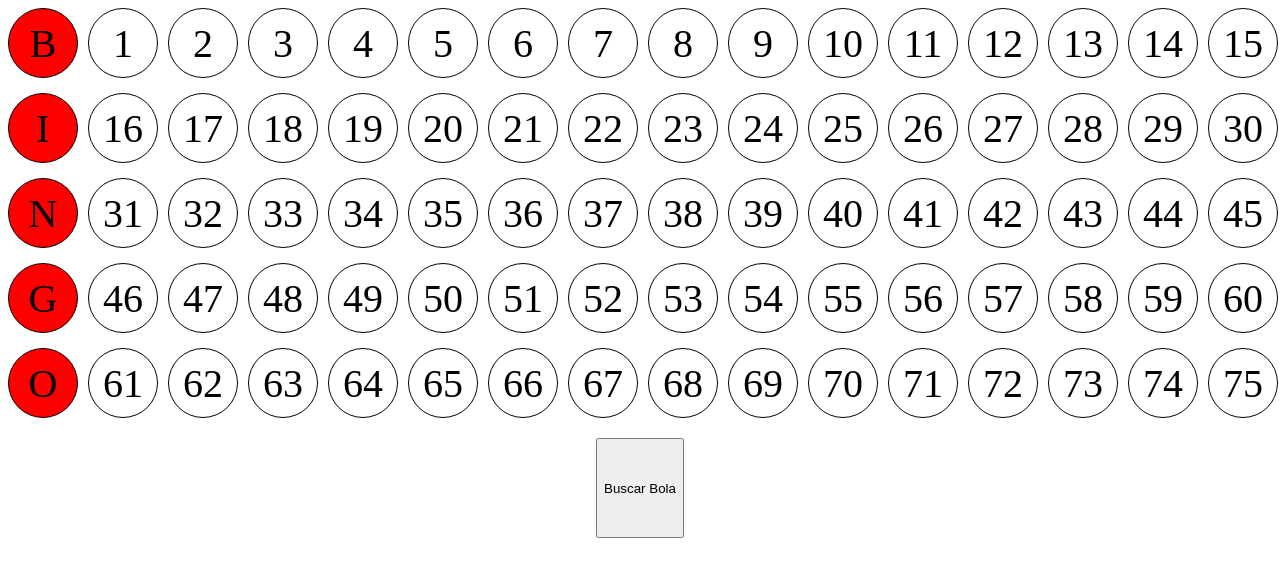
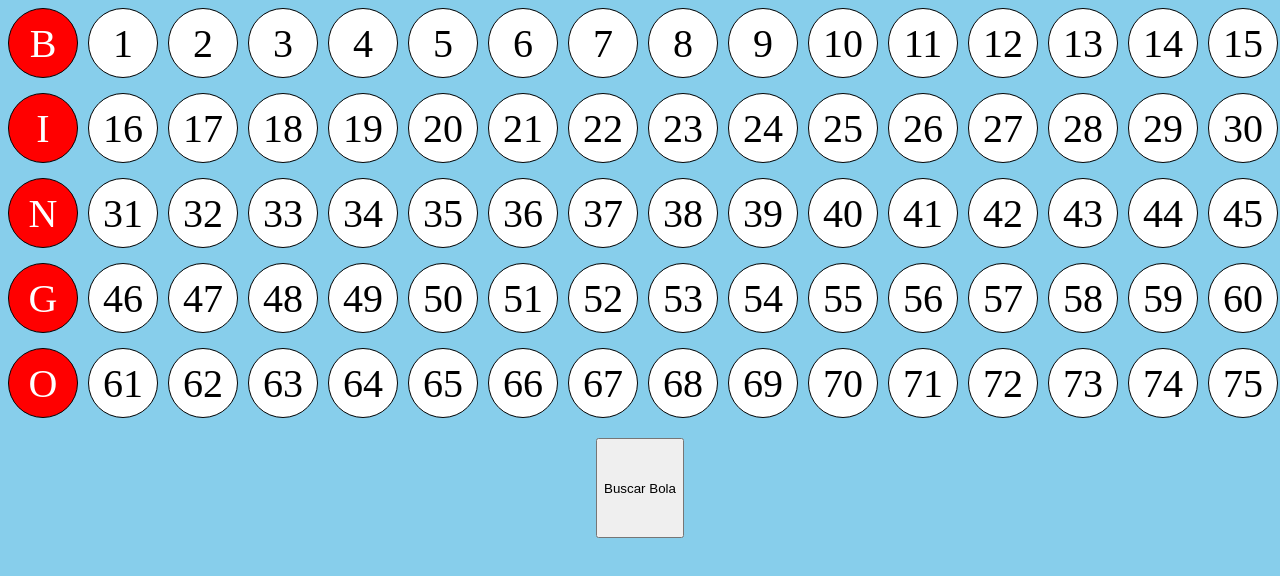
Before and after one commit to angelcamo1234/bingo-game-by-angel, a plain HTML site: page bingo/index.html in a window 1280 px wide. Drawn offline with Linux system fonts and the light colour scheme.

Commit message:
Add files via upload

```diff
--- a/bingo/css/styles.css
+++ b/bingo/css/styles.css
@@ -1,9 +1,15 @@
 :root {
     --radius: 35px;
     --bg-letter: red;
+    --color-letter: white;
     --bg-number-off: white;
     --bg-number-on: yellow;
     --solid: 1px solid black;
+    --bg-total: skyblue;
+}
+
+body {
+    background: var(--bg-total);
 }
 
 .container {
@@ -20,7 +26,7 @@
     grid-template-rows: 70px 70px 70px 70px 70px;
     column-gap: 10px;
     row-gap: 15px;
-    background: white;
+    background: var(--bg-total);
 }
 
 .flex-center {
@@ -50,30 +56,35 @@
     grid-column-start: 1;
     grid-row-start: 1;
     background: var(--bg-letter);
+    color: var(--color-letter);
 }
 
 .item-i {
     grid-column-start: 1;
     grid-row-start: 2;
     background: var(--bg-letter);
+    color: var(--color-letter);
 }
 
 .item-n {
     grid-column-start: 1;
     grid-row-start: 3;
     background: var(--bg-letter);
+    color: var(--color-letter);
 }
 
 .item-g {
     grid-column-start: 1;
     grid-row-start: 4;
     background: var(--bg-letter);
+    color: var(--color-letter);
 }
 
 .item-o {
     grid-column-start: 1;
     grid-row-start: 5;
     background: var(--bg-letter);
+    color: var(--color-letter);
 }
 
 .resultados {
--- a/bingo/index.html
+++ b/bingo/index.html
@@ -17,81 +17,81 @@
             <div class="item-n border letter-size flex-center">N</div>
             <div class="item-g border letter-size flex-center">G</div>
             <div class="item-o border letter-size flex-center">O</div>
-            <div class="item-1 border letter-size flex-center">1</div>
-            <div class="item-2 border letter-size flex-center">2</div>
-            <div class="item-3 border letter-size flex-center">3</div>
-            <div class="item-4 border letter-size flex-center">4</div>
-            <div class="item-5 border letter-size flex-center">5</div>
-            <div class="item-6 border letter-size flex-center">6</div>
-            <div class="item-7 border letter-size flex-center">7</div>
-            <div class="item-8 border letter-size flex-center">8</div>
-            <div class="item-9 border letter-size flex-center">9</div>
-            <div class="item-10 border letter-size flex-center">10</div>
-            <div class="item-11 border letter-size flex-center">11</div>
-            <div class="item-12 border letter-size flex-center">12</div>
-            <div class="item-13 border letter-size flex-center">13</div>
-            <div class="item-14 border letter-size flex-center">14</div>
-            <div class="item-15 border letter-size flex-center">15</div>
-            <div class="item-16 border letter-size flex-center">16</div>
-            <div class="item-17 border letter-size flex-center">17</div>
-            <div class="item-18 border letter-size flex-center">18</div>
-            <div class="item-19 border letter-size flex-center">19</div>
-            <div class="item-20 border letter-size flex-center">20</div>
-            <div class="item-21 border letter-size flex-center">21</div>
-            <div class="item-22 border letter-size flex-center">22</div>
-            <div class="item-23 border letter-size flex-center">23</div>
-            <div class="item-24 border letter-size flex-center">24</div>
-            <div class="item-25 border letter-size flex-center">25</div>
-            <div class="item-26 border letter-size flex-center">26</div>
-            <div class="item-27 border letter-size flex-center">27</div>
-            <div class="item-28 border letter-size flex-center">28</div>
-            <div class="item-29 border letter-size flex-center">29</div>
-            <div class="item-30 border letter-size flex-center">30</div>
-            <div class="item-31 border letter-size flex-center">31</div>
-            <div class="item-32 border letter-size flex-center">32</div>
-            <div class="item-33 border letter-size flex-center">33</div>
-            <div class="item-34 border letter-size flex-center">34</div>
-            <div class="item-35 border letter-size flex-center">35</div>
-            <div class="item-36 border letter-size flex-center">36</div>
-            <div class="item-37 border letter-size flex-center">37</div>
-            <div class="item-38 border letter-size flex-center">38</div>
-            <div class="item-39 border letter-size flex-center">39</div>
-            <div class="item-40 border letter-size flex-center">40</div>
-            <div class="item-41 border letter-size flex-center">41</div>
-            <div class="item-42 border letter-size flex-center">42</div>
-            <div class="item-43 border letter-size flex-center">43</div>
-            <div class="item-44 border letter-size flex-center">44</div>
-            <div class="item-45 border letter-size flex-center">45</div>
-            <div class="item-46 border letter-size flex-center">46</div>
-            <div class="item-47 border letter-size flex-center">47</div>
-            <div class="item-48 border letter-size flex-center">48</div>
-            <div class="item-49 border letter-size flex-center">49</div>
-            <div class="item-50 border letter-size flex-center">50</div>
-            <div class="item-51 border letter-size flex-center">51</div>
-            <div class="item-52 border letter-size flex-center">52</div>
-            <div class="item-53 border letter-size flex-center">53</div>
-            <div class="item-54 border letter-size flex-center">54</div>
-            <div class="item-55 border letter-size flex-center">55</div>
-            <div class="item-56 border letter-size flex-center">56</div>
-            <div class="item-57 border letter-size flex-center">57</div>
-            <div class="item-58 border letter-size flex-center">58</div>
-            <div class="item-59 border letter-size flex-center">59</div>
-            <div class="item-60 border letter-size flex-center">60</div>
-            <div class="item-61 border letter-size flex-center">61</div>
-            <div class="item-62 border letter-size flex-center">62</div>
-            <div class="item-63 border letter-size flex-center">63</div>
-            <div class="item-64 border letter-size flex-center">64</div>
-            <div class="item-65 border letter-size flex-center">65</div>
-            <div class="item-66 border letter-size flex-center">66</div>
-            <div class="item-67 border letter-size flex-center">67</div>
-            <div class="item-68 border letter-size flex-center">68</div>
-            <div class="item-69 border letter-size flex-center">69</div>
-            <div class="item-70 border letter-size flex-center">70</div>
-            <div class="item-71 border letter-size flex-center">71</div>
-            <div class="item-72 border letter-size flex-center">72</div>
-            <div class="item-73 border letter-size flex-center">73</div>
-            <div class="item-74 border letter-size flex-center">74</div>
-            <div class="item-75 border letter-size flex-center">75</div>
+            <div class="item-1 border number-off letter-size flex-center">1</div>
+            <div class="item-2 border number-off letter-size flex-center">2</div>
+            <div class="item-3 border number-off letter-size flex-center">3</div>
+            <div class="item-4 border number-off letter-size flex-center">4</div>
+            <div class="item-5 border number-off letter-size flex-center">5</div>
+            <div class="item-6 border number-off letter-size flex-center">6</div>
+            <div class="item-7 border number-off letter-size flex-center">7</div>
+            <div class="item-8 border number-off letter-size flex-center">8</div>
+            <div class="item-9 border number-off letter-size flex-center">9</div>
+            <div class="item-10 border number-off letter-size flex-center">10</div>
+            <div class="item-11 border number-off letter-size flex-center">11</div>
+            <div class="item-12 border number-off letter-size flex-center">12</div>
+            <div class="item-13 border number-off letter-size flex-center">13</div>
+            <div class="item-14 border number-off letter-size flex-center">14</div>
+            <div class="item-15 border number-off letter-size flex-center">15</div>
+            <div class="item-16 border number-off letter-size flex-center">16</div>
+            <div class="item-17 border number-off letter-size flex-center">17</div>
+            <div class="item-18 border number-off letter-size flex-center">18</div>
+            <div class="item-19 border number-off letter-size flex-center">19</div>
+            <div class="item-20 border number-off letter-size flex-center">20</div>
+            <div class="item-21 border number-off letter-size flex-center">21</div>
+            <div class="item-22 border number-off letter-size flex-center">22</div>
+            <div class="item-23 border number-off letter-size flex-center">23</div>
+            <div class="item-24 border number-off letter-size flex-center">24</div>
+            <div class="item-25 border number-off letter-size flex-center">25</div>
+            <div class="item-26 border number-off letter-size flex-center">26</div>
+            <div class="item-27 border number-off letter-size flex-center">27</div>
+            <div class="item-28 border number-off letter-size flex-center">28</div>
+            <div class="item-29 border number-off letter-size flex-center">29</div>
+            <div class="item-30 border number-off letter-size flex-center">30</div>
+            <div class="item-31 border number-off letter-size flex-center">31</div>
+            <div class="item-32 border number-off letter-size flex-center">32</div>
+            <div class="item-33 border number-off letter-size flex-center">33</div>
+            <div class="item-34 border number-off letter-size flex-center">34</div>
+            <div class="item-35 border number-off letter-size flex-center">35</div>
+            <div class="item-36 border number-off letter-size flex-center">36</div>
+            <div class="item-37 border number-off letter-size flex-center">37</div>
+            <div class="item-38 border number-off letter-size flex-center">38</div>
+            <div class="item-39 border number-off letter-size flex-center">39</div>
+            <div class="item-40 border number-off letter-size flex-center">40</div>
+            <div class="item-41 border number-off letter-size flex-center">41</div>
+            <div class="item-42 border number-off letter-size flex-center">42</div>
+            <div class="item-43 border number-off letter-size flex-center">43</div>
+            <div class="item-44 border number-off letter-size flex-center">44</div>
+            <div class="item-45 border number-off letter-size flex-center">45</div>
+            <div class="item-46 border number-off letter-size flex-center">46</div>
+            <div class="item-47 border number-off letter-size flex-center">47</div>
+            <div class="item-48 border number-off letter-size flex-center">48</div>
+            <div class="item-49 border number-off letter-size flex-center">49</div>
+            <div class="item-50 border number-off letter-size flex-center">50</div>
+            <div class="item-51 border number-off letter-size flex-center">51</div>
+            <div class="item-52 border number-off letter-size flex-center">52</div>
+            <div class="item-53 border number-off letter-size flex-center">53</div>
+            <div class="item-54 border number-off letter-size flex-center">54</div>
+            <div class="item-55 border number-off letter-size flex-center">55</div>
+            <div class="item-56 border number-off letter-size flex-center">56</div>
+            <div class="item-57 border number-off letter-size flex-center">57</div>
+            <div class="item-58 border number-off letter-size flex-center">58</div>
+            <div class="item-59 border number-off letter-size flex-center">59</div>
+            <div class="item-60 border number-off letter-size flex-center">60</div>
+            <div class="item-61 border number-off letter-size flex-center">61</div>
+            <div class="item-62 border number-off letter-size flex-center">62</div>
+            <div class="item-63 border number-off letter-size flex-center">63</div>
+            <div class="item-64 border number-off letter-size flex-center">64</div>
+            <div class="item-65 border number-off letter-size flex-center">65</div>
+            <div class="item-66 border number-off letter-size flex-center">66</div>
+            <div class="item-67 border number-off letter-size flex-center">67</div>
+            <div class="item-68 border number-off letter-size flex-center">68</div>
+            <div class="item-69 border number-off letter-size flex-center">69</div>
+            <div class="item-70 border number-off letter-size flex-center">70</div>
+            <div class="item-71 border number-off letter-size flex-center">71</div>
+            <div class="item-72 border number-off letter-size flex-center">72</div>
+            <div class="item-73 border number-off letter-size flex-center">73</div>
+            <div class="item-74 border number-off letter-size flex-center">74</div>
+            <div class="item-75 border number-off letter-size flex-center">75</div>
         </div>
         <div class="resultados">
             <button class="btn" @click="buscarBola">Buscar Bola</button>
```
Also changed, not shown: bingo/js/script.js (+5 -2 lines).
